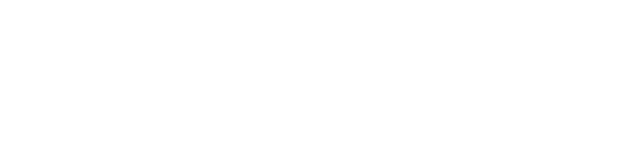
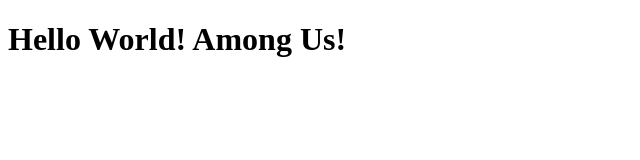
Before and after one commit to JSorrentino114/personal-website, a plain HTML site: page index.html in a window 1280 px wide. Shown: the whole page, without its empty margins (0-640 px from the left). Drawn offline with Linux system fonts and the light colour scheme.

Commit message:
HTML edit

```diff
--- a/index.html
+++ b/index.html
@@ -6,6 +6,6 @@
     <title>Document</title>
 </head>
 <body>
-
+    <h1>Hello World! Among Us!</h1>
 </body>
 </html>
```
